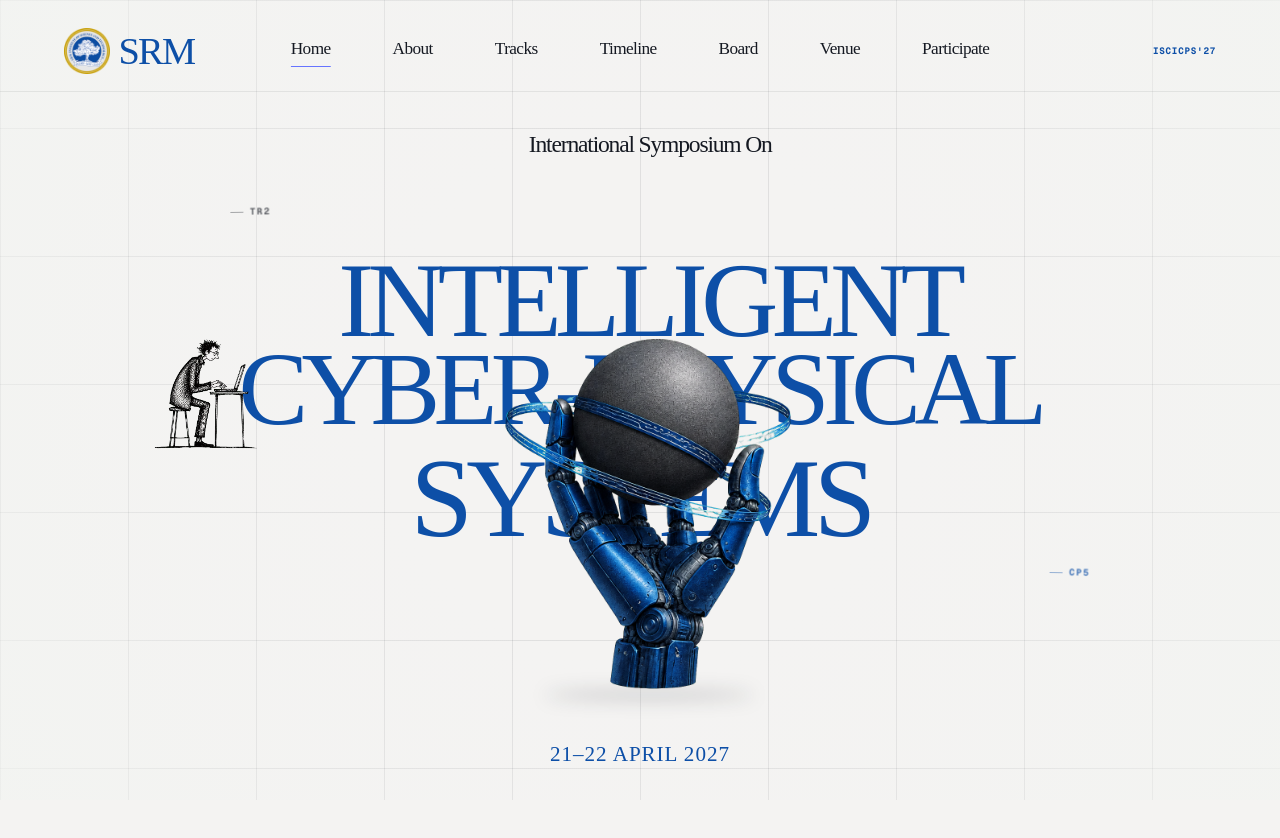
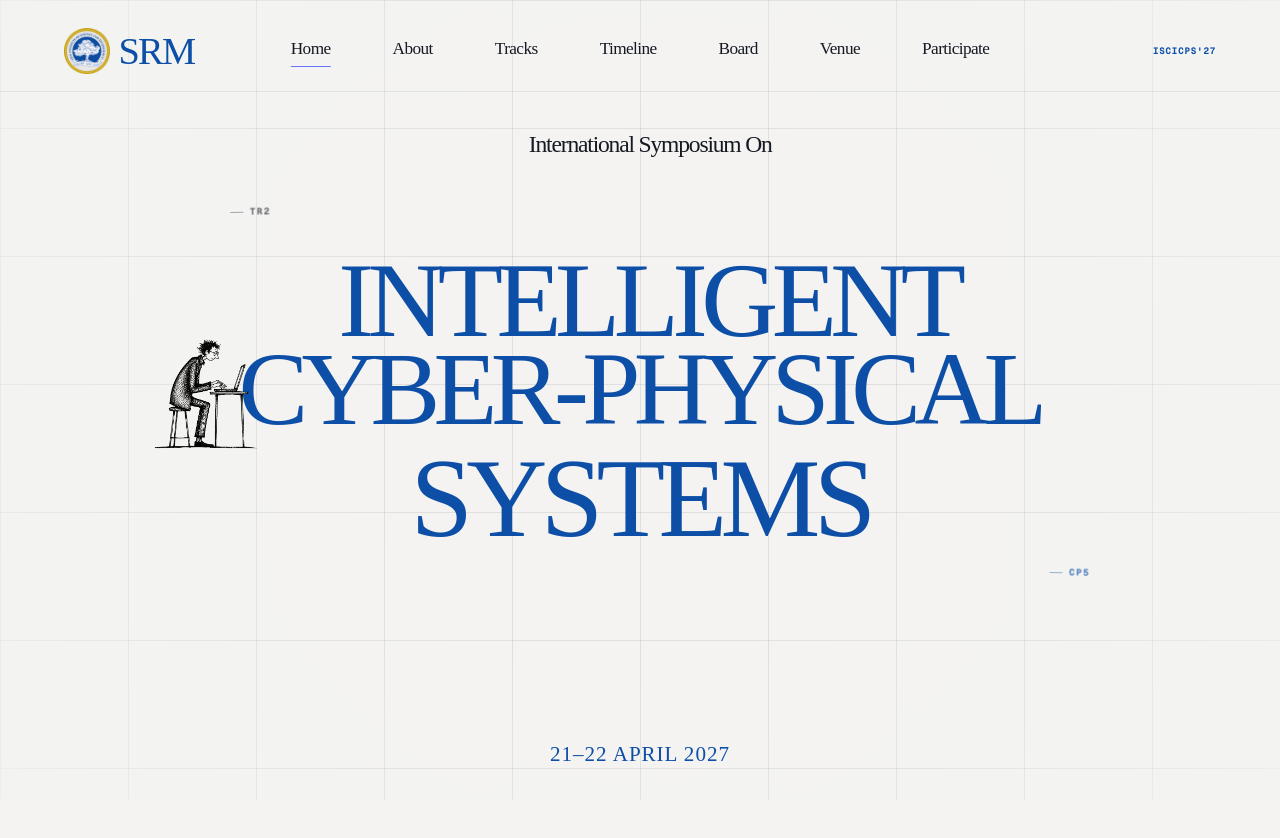
Before and after one commit to trefann/iscicps-2027, a Next.js app: page / in a window 1280 px wide. Shown: the top 838 px of the page. Built offline with nearby package versions, Linux system fonts and the light colour scheme; a web font is replaced by a local one.

Commit message:
Remove 3D object from hero

```diff
--- a/app/symposium-experience.tsx
+++ b/app/symposium-experience.tsx
@@ -634,9 +634,6 @@ export function SymposiumExperience() {
           <div id="main-content" className="hero-stage">
             <div className="hero-kicker">International Symposium On</div>
             <div className="hero-visual" data-cursor="EXPLORE ↗">
-              <div className="hero-image hero-image-base">
-                <img src="/images/iscicps-hero-sculpture-transparent.png" alt="A cobalt mechanical hand holding a graphite sphere encircled by a circuit ribbon" fetchPriority="high" decoding="async" />
-              </div>
               <div className="hero-researcher" role="img" aria-label="A hand-drawn researcher working on a laptop">
                 <img className="hero-researcher-base" src="/images/hero-researcher-transparent.png" alt="" decoding="async" />
               </div>
```
